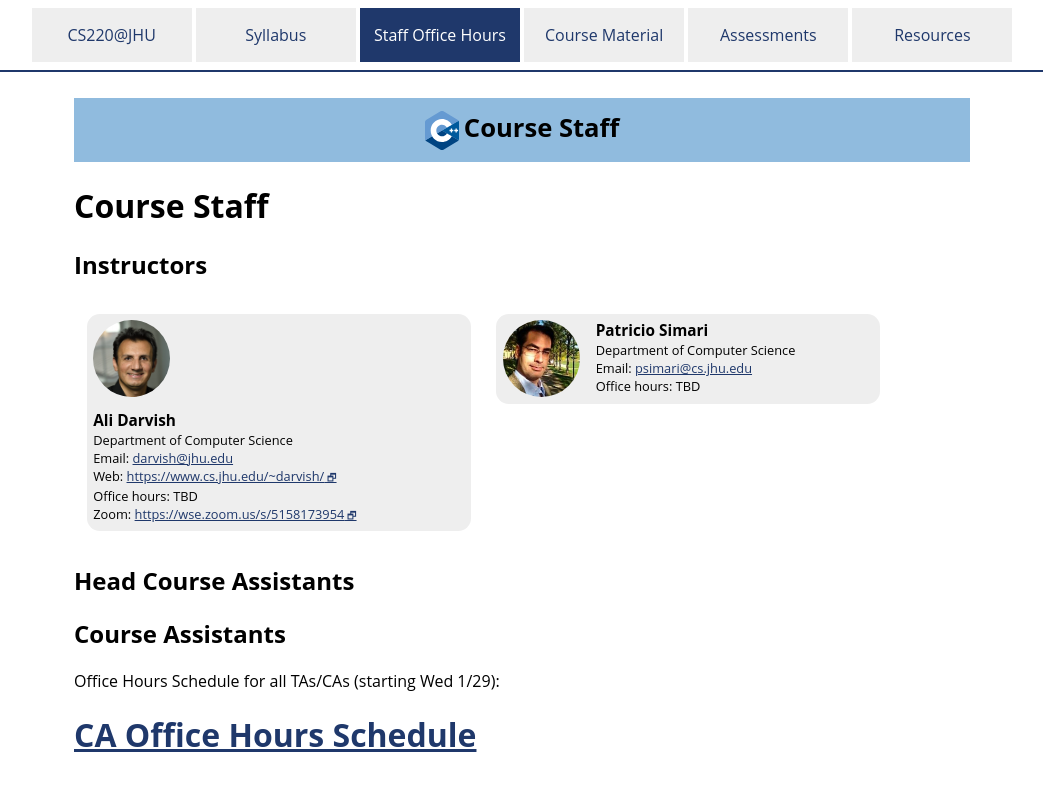
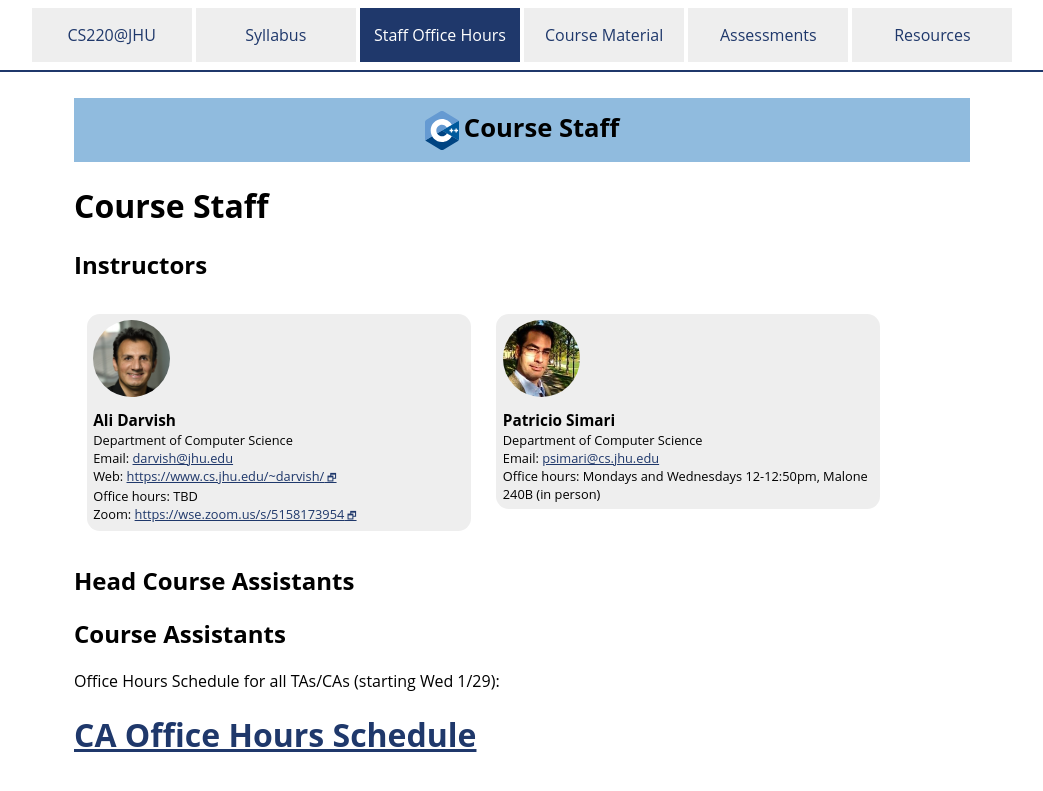
Before and after one commit to jhu-ip/cs220-sp25, a Jekyll site: the page built from staff.md, in a window 1280 px wide. Shown: the top 791 px of the page, without its empty margins (118-1161 px from the left). Built offline with Jekyll 4.4.1, drawn with Linux system fonts in a browser that asks for light colours.

Commit message:
added office hours for myself in staff.md

```diff
--- a/staff.md
+++ b/staff.md
@@ -28,7 +28,7 @@ show_in_nav: false
     <span class="name_and_role">Patricio Simari</span><br>
     Department of Computer Science<br>
     Email: <a href="mailto:psimari@cs.jhu.edu">psimari@cs.jhu.edu</a><br>
-    Office hours: TBD<br>
+    Office hours: Mondays and Wednesdays 12-12:50pm, Malone 240B (in person)<br>
     </div>
   </div>
 
```
